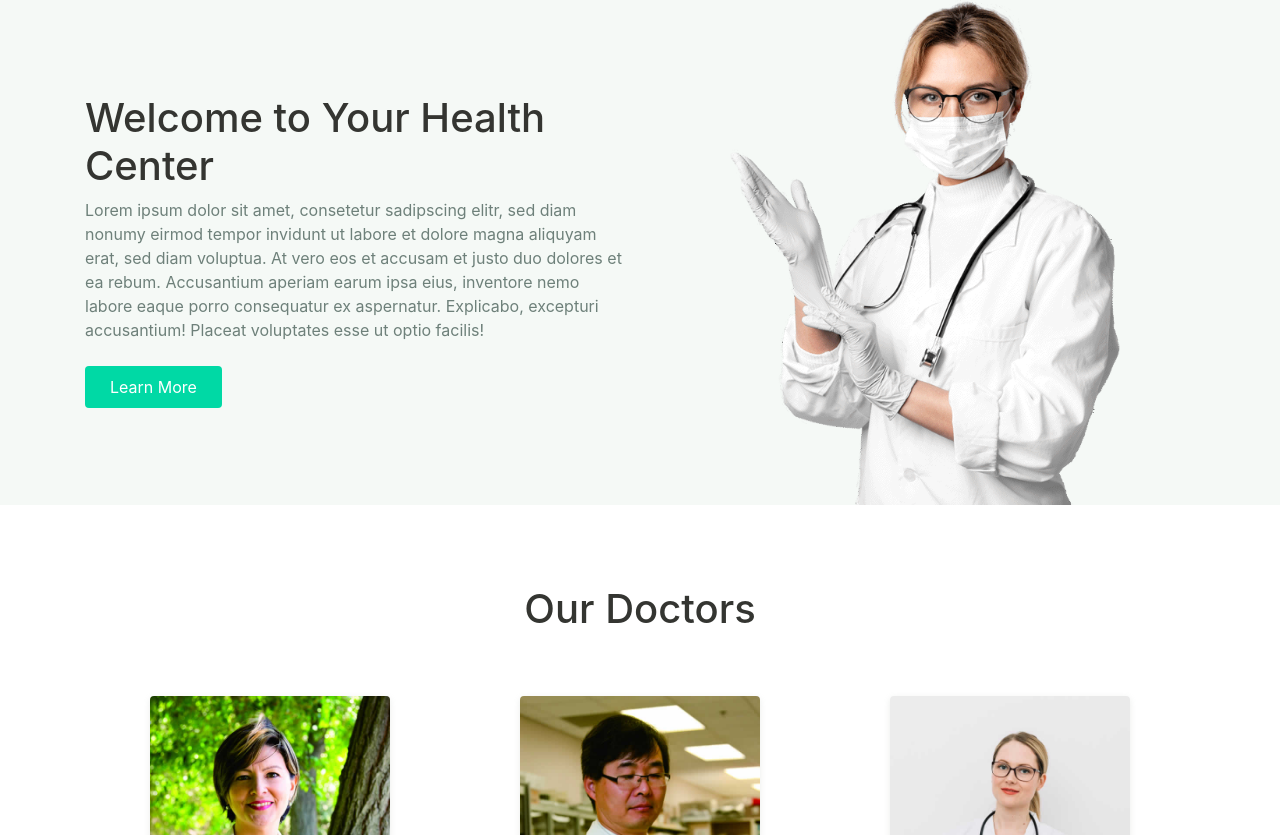
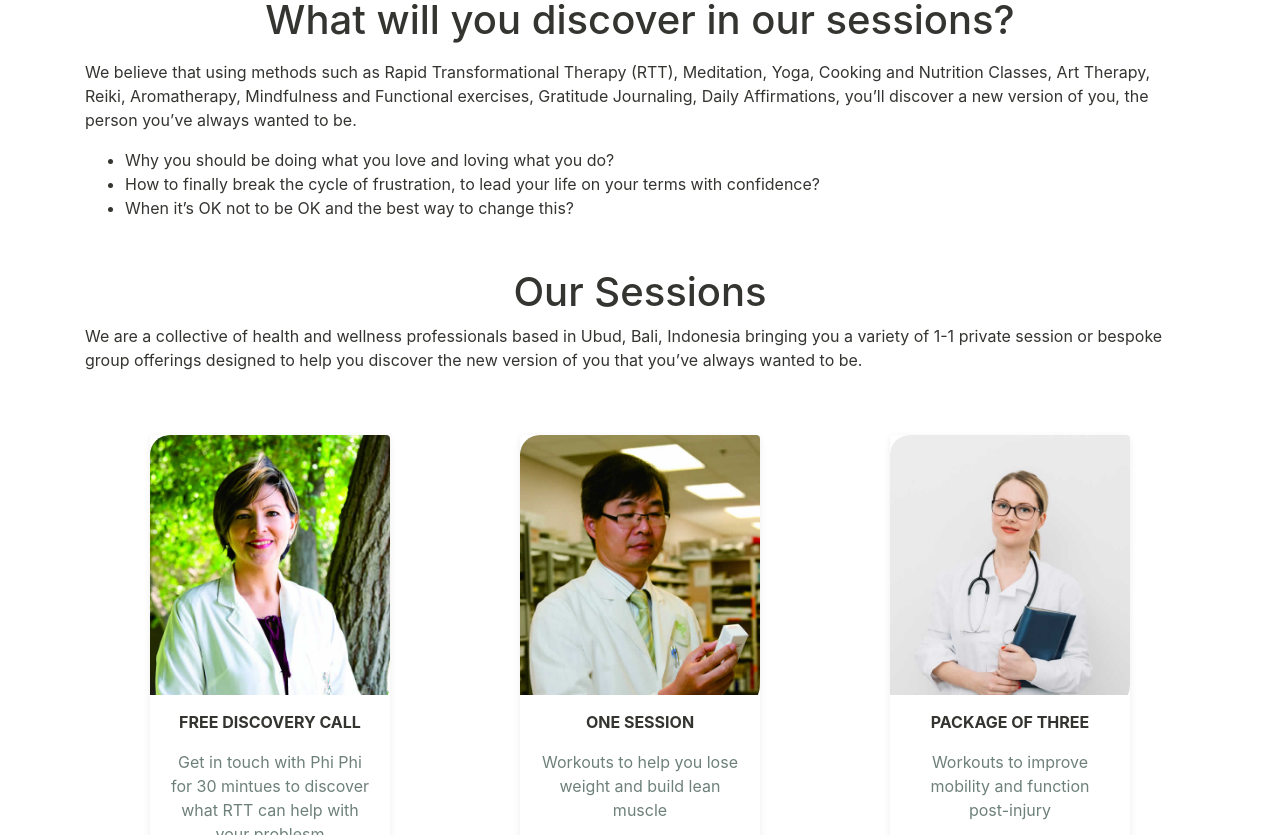
Before and after one commit to Duong1603/react-project-laravel, a React (Create React App) app: page /session in a window 1280 px wide. Shown: the part 825-1660 px from the top of the page. Built offline with nearby package versions, Linux system fonts and the light colour scheme.

Commit message:
building session part I

```diff
--- a/src/App.js
+++ b/src/App.js
@@ -4,6 +4,7 @@ import Home from "./Pages/Home/Home";
 // Import the functions you need from the SDKs you need
 import { initializeApp } from "firebase/app";
 import { getAnalytics } from "firebase/analytics";
+import Session from "./Pages/Session/Session";
 // TODO: Add SDKs for Firebase products that you want to use
 // https://firebase.google.com/docs/web/setup#available-libraries
 
@@ -23,7 +24,8 @@ const firebaseConfig = {
 const app = initializeApp(firebaseConfig);
 const analytics = getAnalytics(app);
 function App() {
-  return <Home />;
+  // return <Home />;
+  return <Session></Session>
 }
 
 export default App;
--- /dev/null
+++ b/src/Pages/Session/ContentSession.js
@@ -0,0 +1,156 @@
+import React from "react";
+import Session from "./Session.css";
+export default function ContentSession() {
+  return (
+    <>
+     <div
+            className="page-hero bg-image overlay-dark"
+            style={{ backgroundImage: "url(../assets/img/bg_image_1.jpg)" }}
+        >
+            <div className="hero-section">
+            <div className="container text-center wow zoomIn">
+                <span className="subhead">Let's make your life happier</span>
+                <h1 className="display-4">Healthy Living</h1>
+                <a href="#" className="btn btn-primary">
+                Let's Consult
+                </a>
+            </div>
+            </div>
+        </div>
+        <div className="bg-light">
+            <div className="page-section py-3 mt-md-n5 custom-index">
+            <div className="container">
+                <div className="row justify-content-center">
+                <div className="col-md-4 py-3 py-md-0">
+                    <div className="card-service wow fadeInUp">
+                    <div className="circle-shape bg-secondary text-white">
+                        <span className="mai-chatbubbles-outline" />
+                    </div>
+                    <p>
+                        <span>Chat</span> with a doctors
+                    </p>
+                    </div>
+                </div>
+                <div className="col-md-4 py-3 py-md-0">
+                    <div className="card-service wow fadeInUp">
+                    <div className="circle-shape bg-primary text-white">
+                        <span className="mai-shield-checkmark" />
+                    </div>
+                    <p>
+                        <span>One</span>-Health Protection
+                    </p>
+                    </div>
+                </div>
+                <div className="col-md-4 py-3 py-md-0">
+                    <div className="card-service wow fadeInUp">
+                    <div className="circle-shape bg-accent text-white">
+                        <span className="mai-basket" />
+                    </div>
+                    <p>
+                        <span>One</span>-Health Pharmacy
+                    </p>
+                    </div>
+                </div>
+                </div>
+            </div>
+            </div>
+        </div>
+        {/* .bg-light */}
+      <div className="page-section">
+        <div className="container">
+          <div className="page-session-information">
+            <h1 className="text-center mb-3 wow fadeInUp">
+              What will you discover in our sessions?
+            </h1>
+            <p className="text wow fadeInUp">
+              We believe that using methods such as Rapid Transformational
+              Therapy (RTT), Meditation, Yoga, Cooking and Nutrition Classes,
+              Art Therapy, Reiki, Aromatherapy, Mindfulness and Functional
+              exercises, Gratitude Journaling, Daily Affirmations, you’ll
+              discover a new version of you, the person you’ve always wanted to
+              be.
+            </p>
+            <ul className="text mb-5 wow fadeInUp">
+              <li>
+                Why you should be doing what you love and loving what you do?
+              </li>
+              <li>
+                How to finally break the cycle of frustration, to lead your life
+                on your terms with confidence?
+              </li>
+              <li>
+                When it’s OK not to be OK and the best way to change this?
+              </li>
+            </ul>
+          </div>
+          <h1 className="text-center wow fadeInUp">Our Sessions</h1>
+          <p className="text mb-5 wow fadeInUp">
+            We are a collective of health and wellness professionals based in
+            Ubud, Bali, Indonesia bringing you a variety of 1-1 private session
+            or bespoke group offerings designed to help you discover the new
+            version of you that you’ve always wanted to be.
+          </p>
+          <div className="owl-carousel wow fadeInUp" id="doctorSlideshow">
+            <div className="item">
+              <div className="card-doctor">
+                <div className="header">
+                  <img src="../assets/img/doctors/doctor_1.jpg" alt="" className ="image-session"/>
+                  <div className="meta">
+                    <a href="#">
+                      <span className="mai-call" />
+                    </a>
+                    <a href="#">
+                      <span className="mai-logo-whatsapp" />
+                    </a>
+                  </div>
+                </div>
+                <div className="body">
+                  <strong><p className="text-center xl-4">FREE DISCOVERY CALL</p></strong>
+                  <p className="text-center mb text-grey">Get in touch with Phi Phi for 30 mintues to discover what RTT can help with your problesm</p>
+                </div>
+              </div>
+            </div>
+            <div className="item">
+              <div className="card-doctor">
+                <div className="header">
+                  <img src="../assets/img/doctors/doctor_2.jpg" alt="" className ="image-session"/>
+                  <div className="meta">
+                    <a href="#">
+                      <span className="mai-call" />
+                    </a>
+                    <a href="#">
+                      <span className="mai-logo-whatsapp" />
+                    </a>
+                  </div>
+                </div>
+                <div className="body">
+                <strong><p className="text-center xl-4">ONE SESSION</p></strong>
+                  <p className="text-center mb text-grey">Workouts to help you lose weight and build lean muscle</p>
+                </div>
+              </div>
+            </div>
+            <div className="item">
+              <div className="card-doctor">
+                <div className="header">
+                  <img src="../assets/img/doctors/doctor_3.jpg" alt="" className ="image-session"/>
+                  <div className="meta">
+                    <a href="#">
+                      <span className="mai-call" />
+                    </a>
+                    <a href="#">
+                      <span className="mai-logo-whatsapp" />
+                    </a>
+                  </div>
+                </div>
+                <div className="body">
+                <strong><p className="text-center xl-4">PACKAGE OF THREE</p></strong>
+                  <p className="text-center mb text-grey">Workouts to improve mobility and function post-injury</p>
+                </div>
+              </div>
+            </div>
+          </div>
+        </div>
+      </div>
+    </>
+  );
+}
--- /dev/null
+++ b/src/Pages/Session/Session.css
@@ -0,0 +1,7 @@
+.image-session{
+    border-top-left-radius: 20px;
+    border-top-right-radius: 0;
+    border-bottom-right-radius: 30px;
+    border-bottom-left-radius: 0;
+
+}
--- /dev/null
+++ b/src/Pages/Session/Session.js
@@ -0,0 +1,16 @@
+import React from "react";
+import Footer from "../../Components/Footer/Footer";
+import Header from "../../Components/Header/Header";
+import Move_to_top from "../../Components/Move_to_top";
+import ContentSession from "./ContentSession";
+
+export default function Session() {
+  return (
+    <>
+      <Move_to_top />
+      <Header />
+      <ContentSession />
+      <Footer />
+    </>
+  );
+}
```
